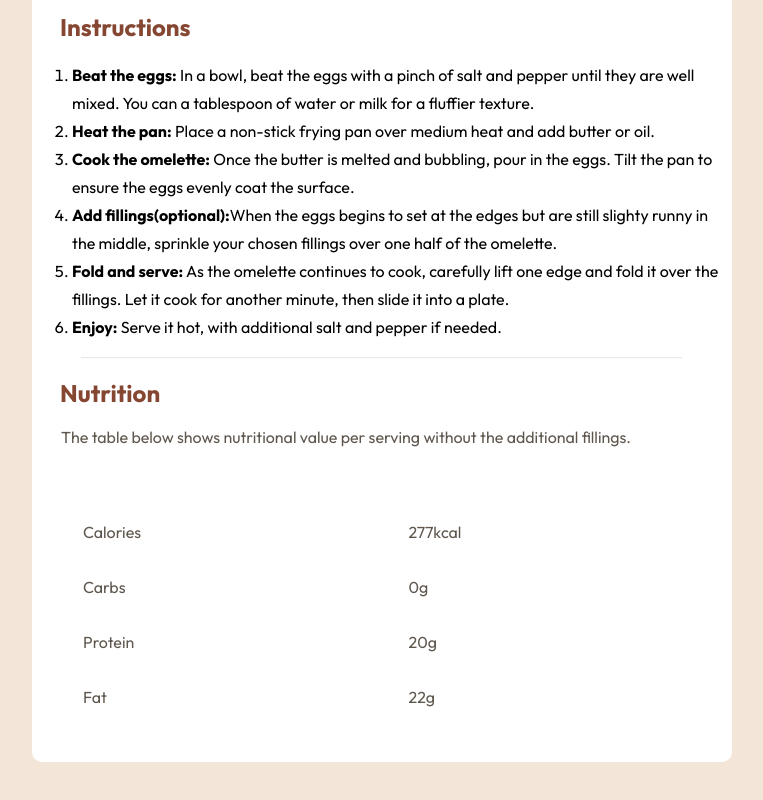
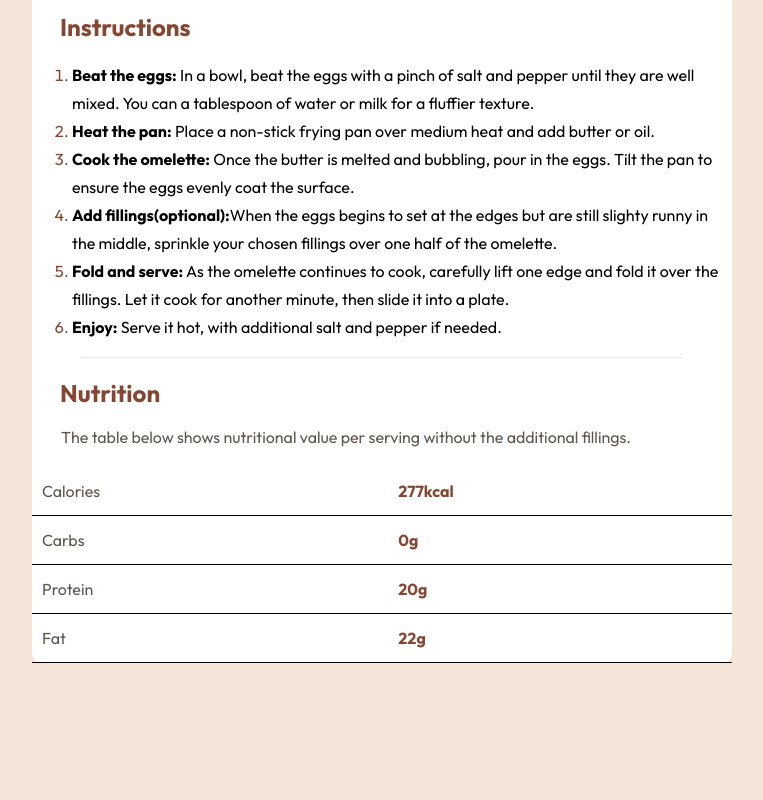
Before and after one commit to Prayz-code/recipe, a plain HTML site: page index.html in a window 1280 px wide. Shown: the part 855-1655 px from the top of the page, without its empty margins (258-1021 px from the left). After the commit the page ends 1578 px from the top, so only its background shows below. Drawn offline with Linux system fonts and the light colour scheme.

Commit message:
second commit

```diff
--- a/index.html
+++ b/index.html
@@ -79,23 +79,23 @@
 
         <table class="value">
             <tbody>
-                <tr>
+                <tr class="border">
                     <td>Calories</td>
-                    <td>277kcal</td>
+                    <td class="serving-1">277kcal</td>
                 </tr>
 
                 <tr>
                     <td>Carbs</td>
-                    <td>0g</td>
+                    <td class="serving-2">0g</td>
                 </tr>
 
                 <tr>
                     <td>Protein</td>
-                    <td>20g</td>
+                    <td class="serving-3">20g</td>
                 </tr>
                 <tr>
                     <td>Fat</td>
-                    <td>22g</td>
+                    <td class="serving-4">22g</td>
                 </tr>
 
             </tbody>
--- a/style.css
+++ b/style.css
@@ -12,7 +12,9 @@
         border-radius: 10px;
         font-family: outfit;
         line-height: 28px;
+        height: auto;
     }
+
     .egg{
         display: flex;
         justify-content: center;
@@ -55,6 +57,13 @@
         line-height: 28px;
     }
 
+     ul li::marker{
+            color: hsl(30, 10%, 34%) hsl(332, 51%, 32%);
+            list-style-type: decimal;
+            font-size: 16px;
+        }
+
+
     .prep-list{
         background-color: hsl(330, 100%, 98%);
         margin-left: 25px;
@@ -62,6 +71,7 @@
         border-radius: 10px;
         padding-bottom: 3px;
     }
+
 
     .ingredients{
         color: hsl(30, 10%, 34%);
@@ -87,6 +97,12 @@
         margin-left: 28px;
     }
 
+      ol li::marker{
+            color: hsl(14, 45%, 36%);
+            list-style-type: decimal;
+            font-size: 16px;
+        }
+
     .instructions{
         color: hsl(30, 10%, 34%);
         font-size: 16px;
@@ -107,6 +123,23 @@
     .value{
         color: hsl(30, 10%, 34%);
         border-spacing: 25px;
-        padding: 25px;
+        padding: 18px;
         width: 700px;
     }
+
+    table{
+         border-collapse: collapse;
+         width: 50%;
+
+    }
+
+    tr,td{
+        padding: 10px;
+        border-bottom: 1px solid black;
+
+    }
+
+    .serving-1,.serving-2, .serving-3, .serving-4{
+        color: hsl(14, 45%, 36%);
+        font-weight: bold;
+    }
```
